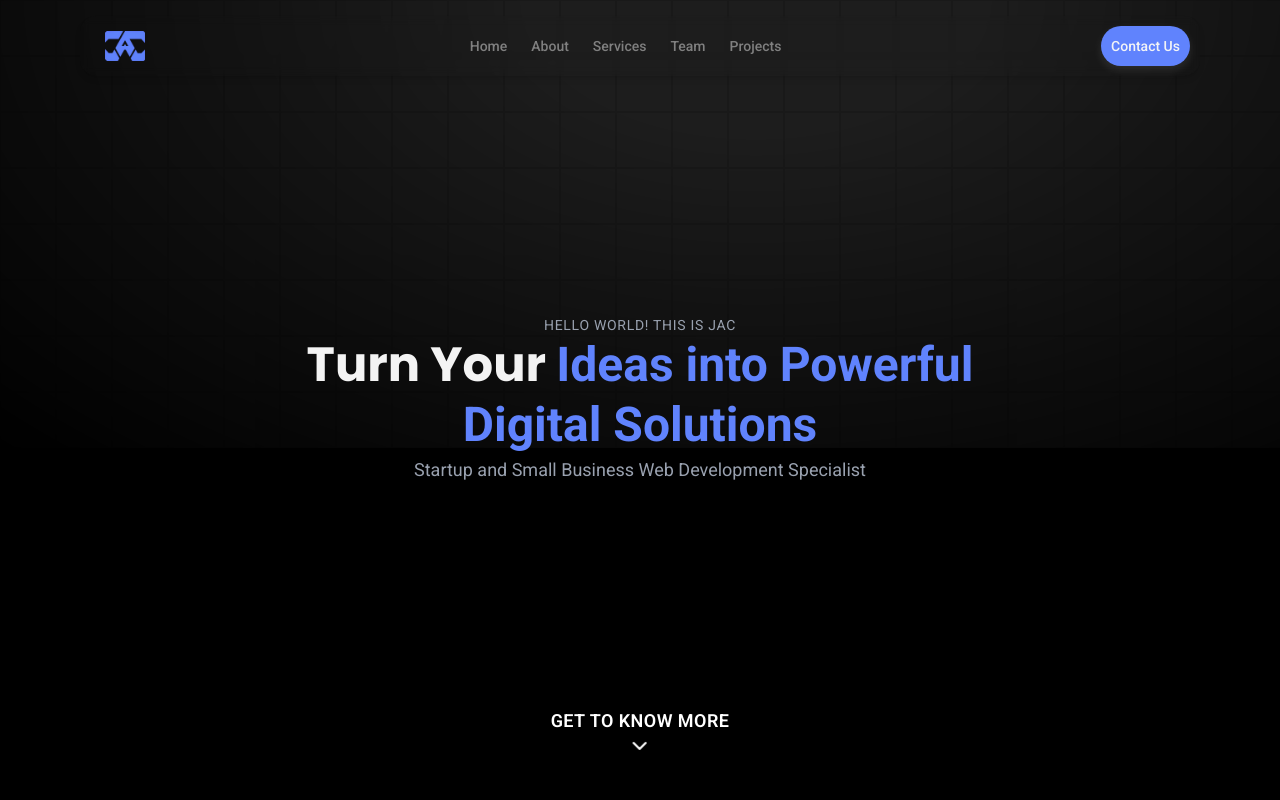
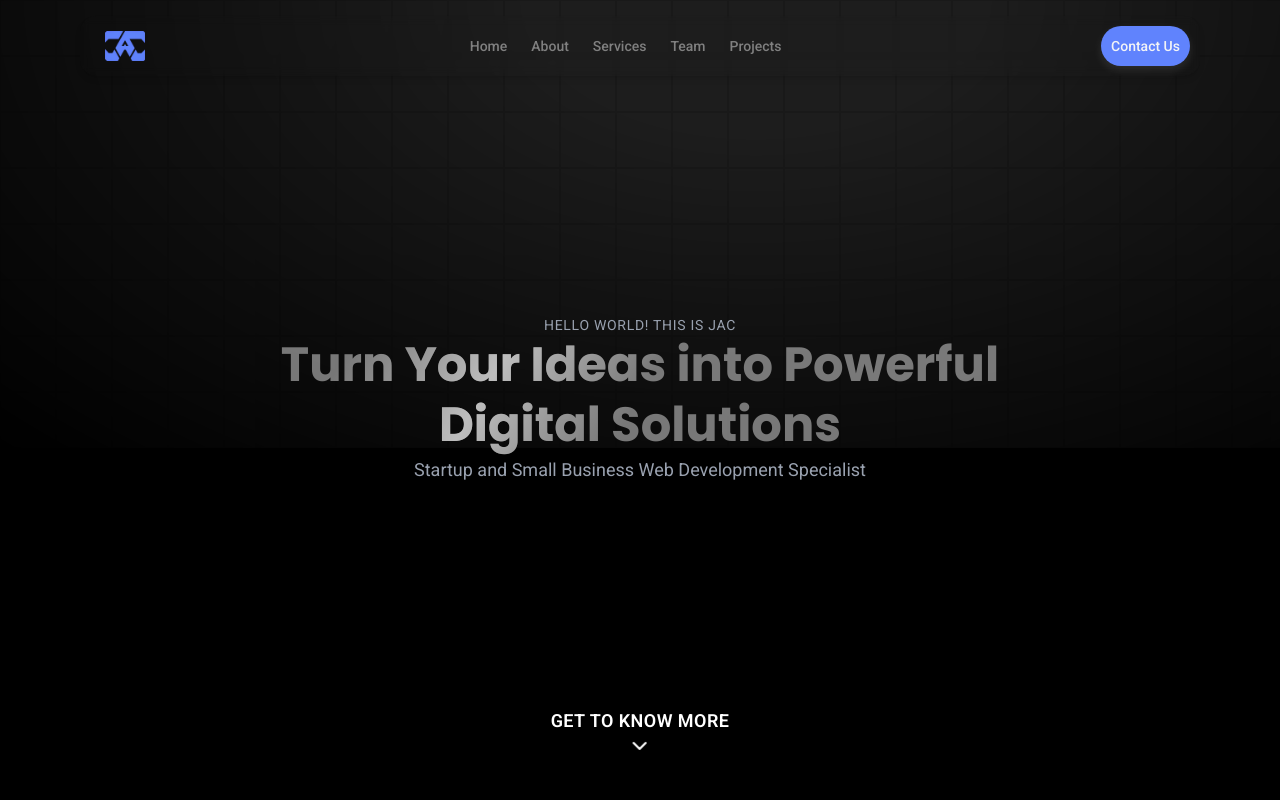
Before and after one commit to ZyIsBad/Jacotrades, a React (Vite) app: page / in a window 1280 px wide. Shown: the top 800 px of the page. Built offline with nearby package versions, Linux system fonts and the light colour scheme; a web font is replaced by a local one.

Commit message:
changed foreground content h1 to Shinytext

```diff
--- a/src/Pages/HeroSection.tsx
+++ b/src/Pages/HeroSection.tsx
@@ -1,5 +1,5 @@
 "use client";
-
+import ShinyText from "../components/ShinyText";
 import { ChevronDown } from "lucide-react";
 import { BackgroundRippleEffect } from "../components/ui/background-ripple-effect";
 
@@ -23,7 +23,12 @@ const HeroSection = () => {
           Hello World! this is JAC
         </span>
         <h1 className="text-4xl md:text-5xl font-bold mt-2 mb-4 leading-tight">
-          Turn Your <span className="text-[#6083fd]">Ideas into Powerful Digital Solutions</span>
+          <ShinyText
+            text="Turn Your Ideas into Powerful Digital Solutions"
+            disabled={false}
+            speed={3}
+            className="custom-class"
+          />
         </h1>
         <p className="text-gray-400 text-base md:text-lg leading-relaxed">
           Startup and Small Business Web Development Specialist
--- /dev/null
+++ b/src/components/ShinyText.css
@@ -0,0 +1,27 @@
+.shiny-text {
+  color: #b5b5b5a4; /* Adjust this color to change intensity/style */
+  background: linear-gradient(
+    120deg,
+    rgba(255, 255, 255, 0) 40%,
+    rgba(255, 255, 255, 0.8) 50%,
+    rgba(255, 255, 255, 0) 60%
+  );
+  background-size: 200% 100%;
+  -webkit-background-clip: text;
+  background-clip: text;
+  display: inline-block;
+  animation: shine 5s linear infinite;
+}
+
+@keyframes shine {
+  0% {
+    background-position: 100%;
+  }
+  100% {
+    background-position: -100%;
+  }
+}
+
+.shiny-text.disabled {
+  animation: none;
+}
--- /dev/null
+++ b/src/components/ShinyText.tsx
@@ -0,0 +1,20 @@
+import './ShinyText.css';
+
+interface ShinyTextProps {
+  text: string;
+  disabled?: boolean;
+  speed?: number;
+  className?: string;
+}
+
+const ShinyText: React.FC<ShinyTextProps> = ({ text, disabled = false, speed = 5, className = '' }) => {
+  const animationDuration = `${speed}s`;
+
+  return (
+    <div className={`shiny-text ${disabled ? 'disabled' : ''} ${className}`} style={{ animationDuration }}>
+      {text}
+    </div>
+  );
+};
+
+export default ShinyText;
```
